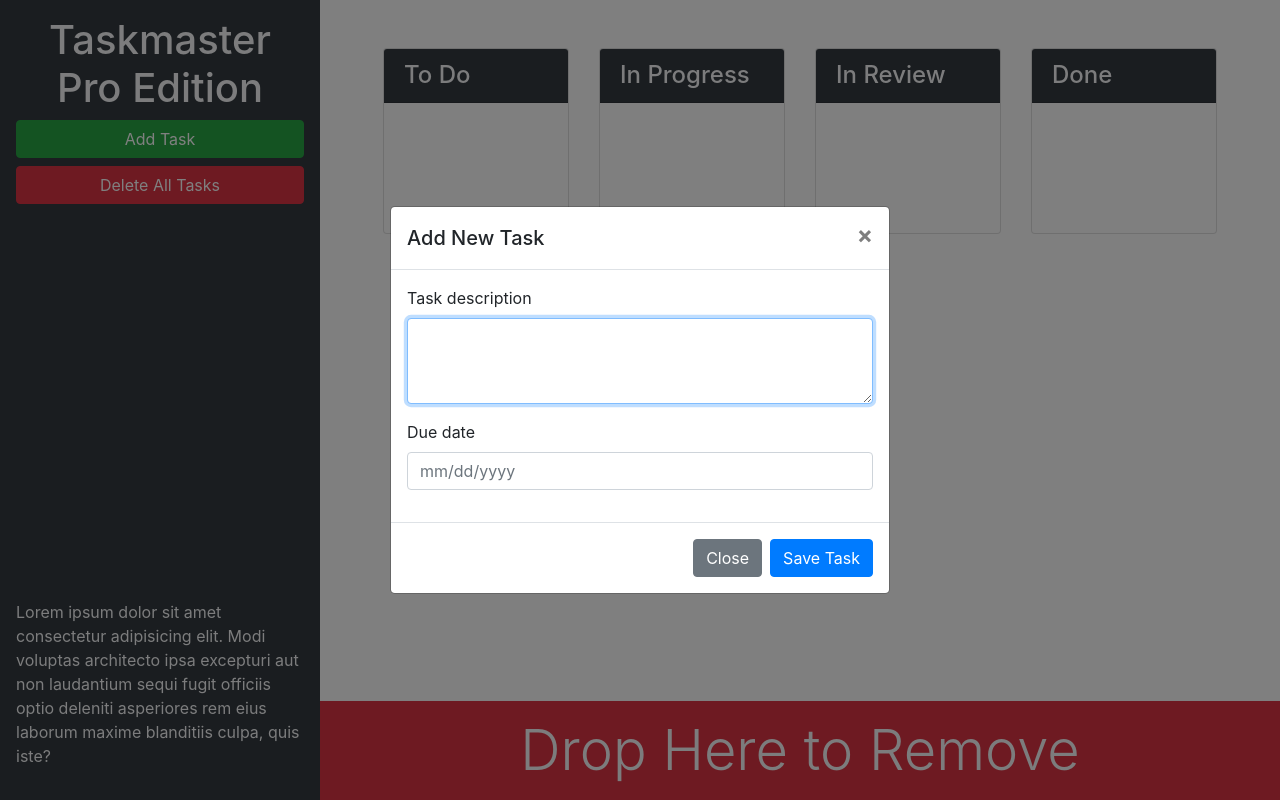
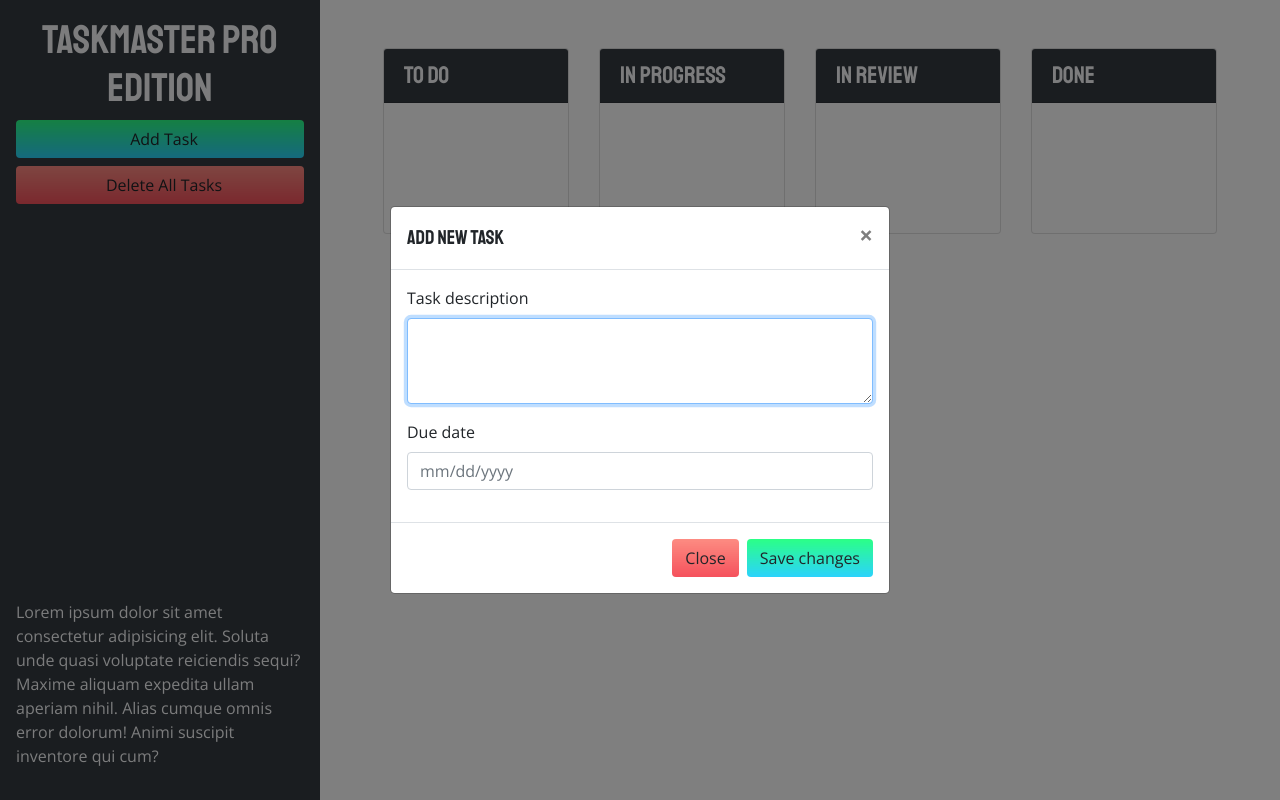
Before and after one commit to saraoros/taskmaster-pro, a plain HTML site: page index.html in a window 1280 px wide. Both pictures are taken after a click on the button "Add Task". Drawn offline with nearby package versions, Linux system fonts and the light colour scheme; a web font is replaced by a local one.

Commit message:
UX enhancements

```diff
--- a/assets/css/style.css
+++ b/assets/css/style.css
@@ -1,3 +1,68 @@
+body {
+  font-family: 'Open Sans', sans-serif;
+}
+
+h1,
+h2,
+h3,
+h4,
+h5,
+h6 {
+  font-family: 'Staatliches', sans-serif;
+}
+
 ul.list-group {
   min-height: 130px;
 }
+
+.bottom-trash {
+  opacity: 0;
+  color: #f1f1f1;
+  font-size: 2.3rem;
+  font-family: "Staatliches", sans-serif;
+  transform: translateY(150px);
+  transition: all .5s ease-in-out;
+  background-color: rgba(234, 0, 39, 0.7);
+}
+
+.bottom-trash-drag {
+  transform: translateY(0);
+  opacity: 1;
+}
+
+.bottom-trash-active {
+  background-color: rgba(234, 0, 39, 1);
+}
+
+.dropover {
+  background: rgba(0,0,0,0.3);
+}
+
+.dropover-active {
+  background: rgba(0,0,0,0.9);
+}
+
+.btn-add,
+.btn-save {
+  background-color: #FA8BFF;
+  background-image: linear-gradient(45deg, #FA8BFF 0%, #2BD2FF 52%, #2BFF88 90%);
+  transition: all .5s ease-out;
+  background-size: 1px 100px;
+  background-position: 0px -10px;
+}
+
+.btn-close,
+.btn-delete {
+  transition: all .5s ease-out;
+  background-size:1px 100px;
+  background-position: 1px -10px;
+  background-color: #ea0028;
+  background-image: linear-gradient(180deg, #FF9A8B 0%, #ea0028 100%);
+}
+
+.btn-save:hover,
+.btn-add:hover,
+.btn-close:hover,
+.btn-delete:hover {
+  background-position: 1px -50px;
+}
--- a/assets/js/script.js
+++ b/assets/js/script.js
@@ -47,19 +47,14 @@ var saveTasks = function() {
 };
 
 var auditTask = function(taskEl) {
-
   // get date from task element
   var date = $(taskEl)
     .find("span")
     .text()
     .trim();
 
-  console.log(date);
-
   // convert to moment object at 5:00pm
   var time = moment(date, "L").set("hour", 17);
-
-  console.log(time);
 
   // remove any old classes from element
   $(taskEl).removeClass("list-group-item-warning list-group-item-danger");
@@ -67,8 +62,7 @@ var auditTask = function(taskEl) {
   // apply new class if task is near/over due date
   if (moment().isAfter(time)) {
     $(taskEl).addClass("list-group-item-danger");
-  }
-  else if (Math.abs(moment().diff(time, "days")) <= 2) {
+  } else if (Math.abs(moment().diff(time, "days")) <= 2) {
     $(taskEl).addClass("list-group-item-warning");
   }
 };
@@ -81,16 +75,18 @@ $(".card .list-group").sortable({
   tolerance: "pointer",
   helper: "clone",
   activate: function(event, ui) {
-    console.log(ui);
+    $(this).addClass("dropover");
+    $(".bottom-trash").addClass("bottom-trash-drag");
   },
   deactivate: function(event, ui) {
-    console.log(ui);
+    $(this).removeClass("dropover");
+    $(".bottom-trash").removeClass("bottom-trash-drag");
   },
   over: function(event) {
-    console.log(event);
+    $(event.target).addClass("dropover-active");
   },
   out: function(event) {
-    console.log(event);
+    $(event.target).removeClass("dropover-active");
   },
   update: function() {
     var tempArr = [];
@@ -120,9 +116,6 @@ $(".card .list-group").sortable({
     // update array on tasks object and save
     tasks[arrName] = tempArr;
     saveTasks();
-  },
-  stop: function(event) {
-    $(this).removeClass("dropover");
   }
 });
 
@@ -133,12 +126,14 @@ $("#trash").droppable({
   drop: function(event, ui) {
     // remove dragged element from the dom
     ui.draggable.remove();
+    $(".bottom-trash").removeClass("bottom-trash-active");
   },
   over: function(event, ui) {
     console.log(ui);
+    $(".bottom-trash").addClass("bottom-trash-active");
   },
   out: function(event, ui) {
-    console.log(ui);
+    $(".bottom-trash").removeClass("bottom-trash-active");
   }
 });
 
@@ -161,7 +156,7 @@ $("#task-form-modal").on("shown.bs.modal", function() {
 });
 
 // save button in modal was clicked
-$("#task-form-modal .btn-primary").click(function() {
+$("#task-form-modal .btn-save").click(function() {
   // get form values
   var taskText = $("#modalTaskDescription").val();
   var taskDate = $("#modalDueDate").val();
@@ -288,3 +283,10 @@ $("#remove-tasks").on("click", function() {
 
 // load tasks for the first time
 loadTasks();
+
+// audit task due dates every 30 minutes
+setInterval(function() {
+  $(".card .list-group-item").each(function() {
+    auditTask($(this));
+  });
+}, 1800000);
--- a/index.html
+++ b/index.html
@@ -1,127 +1,93 @@
 <!DOCTYPE html>
 <html lang="en">
+
 <head>
+  <meta charset="UTF-8">
+  <meta name="viewport" content="width=device-width, initial-scale=1.0">
+  <meta http-equiv="X-UA-Compatible" content="ie=edge">
   <link rel="stylesheet" href="https://cdnjs.cloudflare.com/ajax/libs/twitter-bootstrap/4.3.1/css/bootstrap.min.css">
-  <link rel="stylesheet" href="https://cdnjs.cloudflare.com/ajax/libs/jqueryui/1.12.1/themes/base/jquery-ui.min.css">
-  <link rel="stylesheet" href="./assets/css/style.css" />
-    <meta charset="UTF-8" />
-    <meta name="viewport" content="width=device-width, initial-scale=1.0" />
-    <meta http-equiv="X-UA-Compatible" content="ie=edge" />
+  <link rel="stylesheet" href="https://cdnjs.cloudflare.com/ajax/libs/jqueryui/1.12.1/themes/base/jquery-ui.css">
+  <link href="https://fonts.googleapis.com/css2?family=Open+Sans:wght@400;700&family=Staatliches&display=swap" rel="stylesheet">
+  <link rel="stylesheet"
+    href="https://cdnjs.cloudflare.com/ajax/libs/open-iconic/1.1.1/font/css/open-iconic-bootstrap.min.css" />
   <link rel="stylesheet" href="./assets/css/style.css" />
   <title>Taskmaster Pro</title>
 </head>
 
 <body>
+
   <div class="row min-vh-100 no-gutters">
-      <header
-        class="col-12 col-lg-3 bg-dark text-light sticky-top d-flex flex-column p-4 p-lg-3"
-      >
-        <h1 class="text-center">Taskmaster Pro Edition</h1>
-        <button
-          id="create-task"
-          class="btn btn-block btn-success"
-          data-toggle="modal"
-          data-target="#task-form-modal"
-        >
-          Add Task
-        </button>
-        <button id="remove-tasks" class="btn btn-block btn-danger">
-          Delete All Tasks
-        </button>
-        <p class="mt-auto d-none d-lg-block">
-          Lorem ipsum dolor sit amet consectetur adipisicing elit. Modi voluptas
-          architecto ipsa excepturi aut non laudantium sequi fugit officiis
-          optio deleniti asperiores rem eius laborum maxime blanditiis culpa,
-          quis iste?
+    <header class="col-12 col-lg-3 bg-dark text-light sticky-top d-flex flex-column p-4 p-lg-3">
+        <h1 class="text-center">
+          <span class="oi oi-task d-inline d-lg-none"></span>
+          Taskmaster Pro Edition
+        </h1>
+          <button id="create-task" class="btn btn-block btn-add" data-toggle="modal" data-target="#task-form-modal"><span class="oi oi-plus mr-2"></span>Add Task</button>
+          <button id="remove-tasks" class="btn btn-block btn-delete mb-2 mb-md-4"><span class="oi oi-trash mr-2"> </span>Delete All Tasks</button>
+
+      <span class="oi oi-task display-1 text-center mb-2 d-none d-lg-block mt-auto"></span>
+      <p class="d-none d-lg-block">
+        Lorem ipsum dolor sit amet consectetur adipisicing elit. Soluta unde quasi voluptate reiciendis sequi? Maxime aliquam expedita ullam aperiam nihil. Alias cumque omnis error dolorum! Animi suscipit inventore qui cum?
       </p>
     </header>
-      <main class="col-12 col-lg-9 d-flex flex-column">
+    <main class="col-12 col-lg-9 d-flex flex-column ">
       <div class="m-5 row justify-content-around">
-          <!--Todo start-->
+          <!--  -->
           <div class="col-12 col-md-6 col-xl-3 mb-3">
             <div class="card">
-          <h4 class="card-header bg-dark text-light">To Do</h4>
+              <h4 class="card-header bg-dark text-light d-flex align-items-center">
+                To Do
+              </h4>
               <ul id="list-toDo" class="list-group list-group-flush">
-
-              <span class="badge badge-primary badge-pill"></span>
-              <p clas="m-1"></p>
-
               </ul>
             </div>
           </div>
-<!-- todo end -->
-<!-- in progress start -->
+          <!--  -->
           <div class="col-12 col-md-6 col-xl-3 mb-3">
             <div class="card">
-    <h4 class="card-header bg-dark text-light">In Progress</h4>
-    <ul id="list-toDo" class="list-group list-group-flush">
-
-        <span class="badge badge-primary badge-pill"></span>
-        <p class="m-1"></p>
-
+              <h4 class="card-header bg-dark text-light d-flex align-items-center">
+                In Progress
+              </h4>
+              <ul id="list-inProgress" class="list-group list-group-flush">
               </ul>
             </div>
           </div>
-    <!--in progress end -->
-    <!-- in review start -->
+          <!--  -->
           <div class="col-12 col-md-6 col-xl-3 mb-3">
             <div class="card">
-        <h4 class="card-header bg-dark text-light">In Review</h4>
-        <ul id="list-toDo" class="list-group list-group-flush">
-
-            <span class="badge badge-primary badge-pill"></span>
-            <p class="m-1"></p>
-
+              <h4 class="card-header bg-dark text-light d-flex align-items-center">
+                In Review
+              </h4>
+              <ul id="list-inReview" class="list-group list-group-flush">
               </ul>
             </div>
           </div>
-<!-- in review end-->
-<!-- done start -->
+          <!--  -->
           <div class="col-12 col-md-6 col-xl-3 mb-3">
             <div class="card">
-    <h4 class="card-header bg-dark text-light">Done</h4>
-    <ul id="list-toDo" class="list-group list-group-flush">
-
-        <span class="badge badge-primary badge-pill"></span>
-        <p class="m-1"></p>
-
+              <h4 class="card-header bg-dark text-light d-flex align-items-center">
+                Done
+              </h4>
+              <ul id="list-done" class="list-group list-group-flush">
               </ul>
             </div>
           </div>
-<!-- done end -->
+      </div>
+      <div class="mt-auto overflow-hidden" id="trash">
+        <div class="w-100 p-3 text-center bottom-trash">
+          <span class="oi oi-trash"> </span> Drop Here to Remove.
+        </div>
+      </div>
+    </main>
   </div>
 
-<div id="trash" class="mt-auto">
-<div class="w=100 bg-danger p-3 text-center text-light display-4">
-  Drop Here to Remove
-</div>
-
-</div>
-
-
-
-
-      </main>
-
   <!-- Modal -->
-    <div
-      class="modal fade"
-      id="task-form-modal"
-      tabindex="-1"
-      role="dialog"
-      aria-labelledby="task-form-modal"
-      aria-hidden="true"
-    >
+  <div class="modal fade" id="task-form-modal" tabindex="-1" role="dialog" aria-labelledby="task-form-modal" aria-hidden="true">
     <div class="modal-dialog modal-dialog-centered" role="document">
       <div class="modal-content">
         <div class="modal-header">
-            <h5 class="modal-title" id="task-form-modal">Add New Task</h5>
-            <button
-              type="button"
-              class="close"
-              data-dismiss="modal"
-              aria-label="Close"
-            >
+          <h5 class="modal-title" id="myModalTitle">Add New Task</h5>
+          <button type="button" class="close" data-dismiss="modal" aria-label="Close">
             <span aria-hidden="true">&times;</span>
           </button>
         </div>
@@ -129,29 +95,17 @@
           <form>
             <div class="form-group">
               <label for="modalTaskDescription">Task description</label>
-                <textarea id="modalTaskDescription" rows="3" class="form-control"></textarea>
+              <textarea class="form-control" id="modalTaskDescription" rows="3"></textarea>
             </div>
             <div class="form-group">
               <label for="modalDueDate">Due date</label>
-                <input
-                  type="text"
-                  class="form-control"
-                  id="modalDueDate"
-                  placeholder="mm/dd/yyyy"
-                  autocomplete="off"
-                />
+              <input type="text" class="form-control" placeholder="mm/dd/yyyy" id="modalDueDate" autocomplete="off">
             </div>
           </form>
         </div>
         <div class="modal-footer">
-            <button
-              type="button"
-              class="btn btn-secondary"
-              data-dismiss="modal"
-            >
-              Close
-            </button>
-            <button type="button" class="btn btn-primary">Save Task</button>
+          <button type="button" class="btn btn-close" data-dismiss="modal">Close</button>
+          <button type="button" class="btn btn-save">Save changes</button>
         </div>
       </div>
     </div>
@@ -159,9 +113,11 @@
 
   <script src="https://cdnjs.cloudflare.com/ajax/libs/jquery/3.4.1/jquery.min.js"></script>
   <script src="https://cdnjs.cloudflare.com/ajax/libs/jqueryui/1.12.1/jquery-ui.min.js"></script>
+  <script src="https://cdnjs.cloudflare.com/ajax/libs/jqueryui-touch-punch/0.2.3/jquery.ui.touch-punch.min.js"></script>
   <script src="https://cdnjs.cloudflare.com/ajax/libs/popper.js/1.15.0/umd/popper.min.js"></script>
   <script src="https://cdnjs.cloudflare.com/ajax/libs/twitter-bootstrap/4.3.1/js/bootstrap.min.js"></script>
+  <script src="https://cdnjs.cloudflare.com/ajax/libs/moment.js/2.24.0/moment.min.js"></script>
   <script src="./assets/js/script.js"></script>
-  <script src="https://cdnjs.cloudflare.com/ajax/libs/moment.js/2.24.0/moment.min.js"></script>
 </body>
+
 </html>
```
Lines whose indentation alone changed are shown as unchanged.
